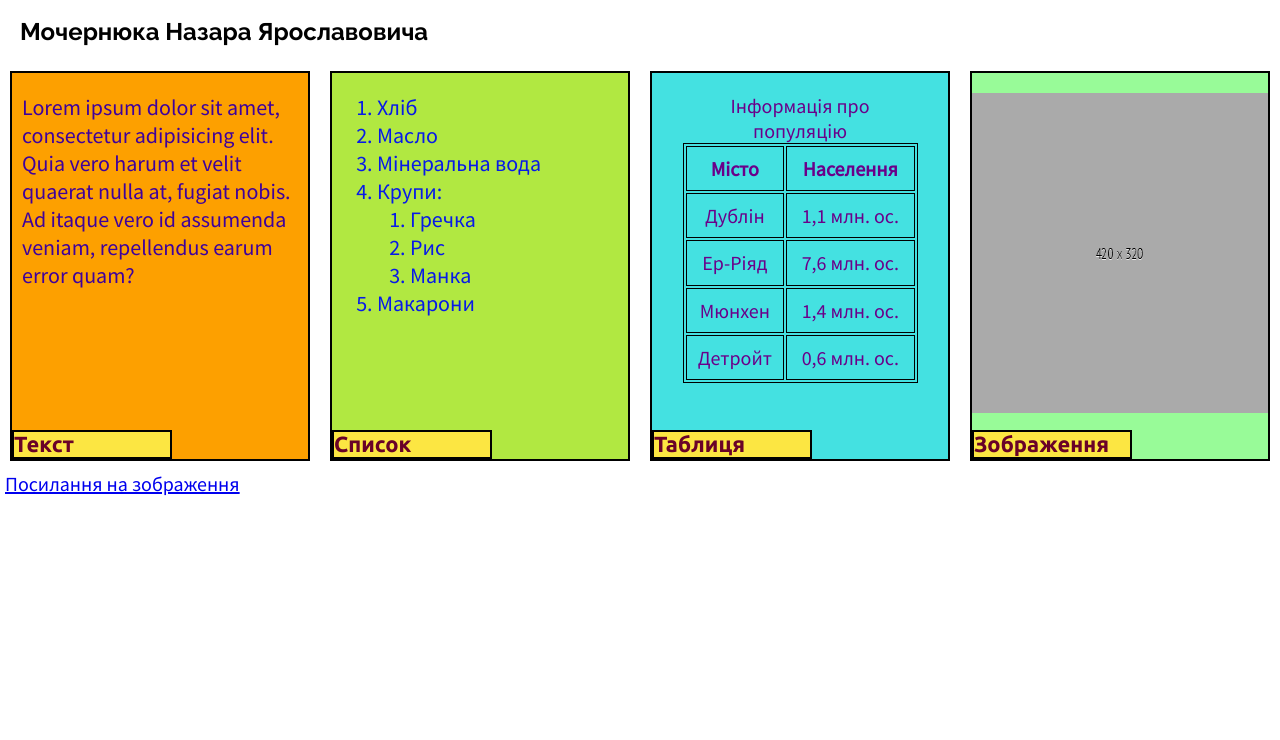
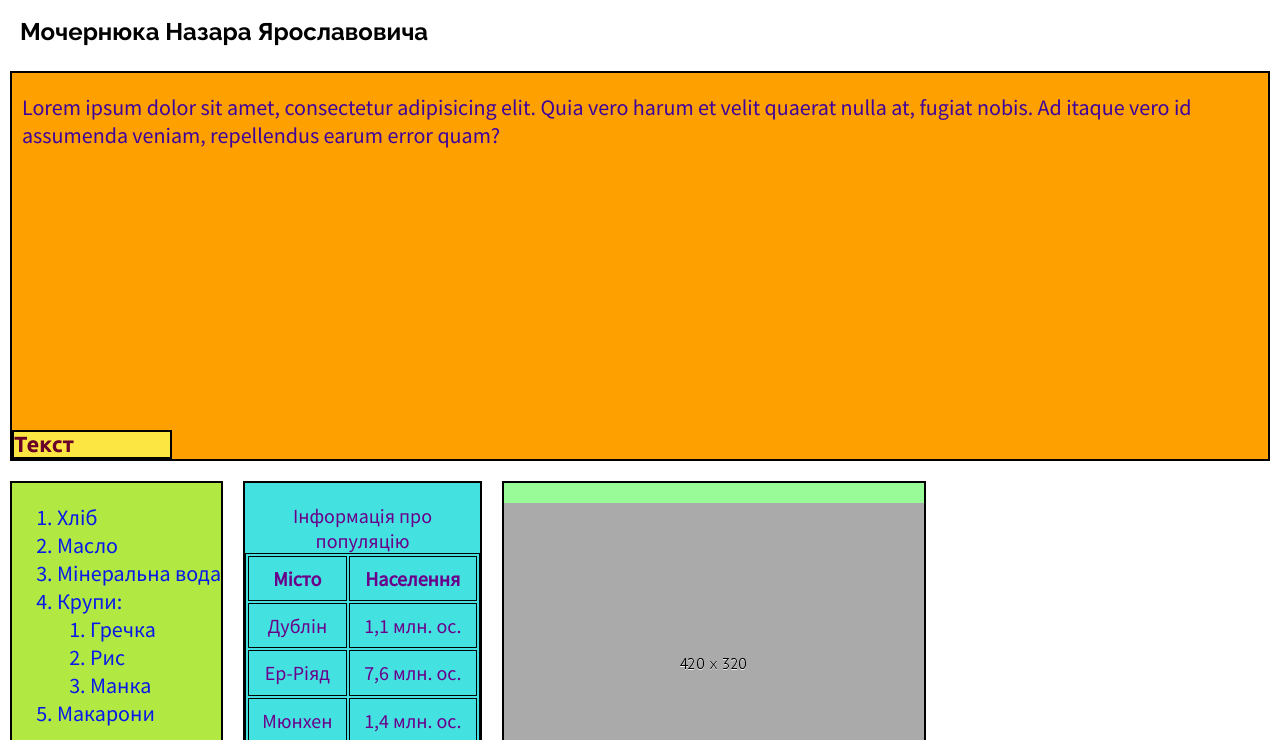
Before and after one commit to nmocherniuk/webdn, a plain HTML site: page DKR/index.html in a window 1280 px wide. Shown: the part 60-800 px from the top of the page. Drawn offline with Linux system fonts and the light colour scheme.

Commit message:
Update index.html

```diff
--- a/DKR/index.html
+++ b/DKR/index.html
@@ -10,7 +10,7 @@
     <h1>Домашня контрольна робота</h1>
     <h2>Мочернюка Назара Ярославовича</h2>
     <div class="container">
-            <div class="col-elg-3 col-lg-4 col-md-6 col-sm-12 minor">
+            <div class="col-xlg-3 col-lg-4 col-md-6 col-sm-12 minor">
                 <div id="firstbox">
                     <div class="heading">
                         <h3>Текст</h3>
@@ -20,7 +20,7 @@
                     </p>
                 </div>
             </div>
-            <div class="col-elg-3 col-lg-4 col-md-6 col-sm-12 minor">
+            <div class="col-xlg-3 col-lg-4 col-md-6 col-sm-12 minor">
                 <div id="secondbox">
                     <div class="heading">
                         <h3>Список</h3>
@@ -40,7 +40,7 @@
                     </ol>
                 </div>
             </div>
-            <div class="col-elg-3 col-lg-4 col-md-6 col-sm-12 minor">
+            <div class="col-xlg-3 col-lg-4 col-md-6 col-sm-12 minor">
                 <div id="thirdbox">
                     <div class="heading">
                         <h3>Таблиця</h3>
@@ -70,7 +70,7 @@
                     </table>
                 </div>
             </div>
-            <div class="col-elg-3 col-lg-12 col-md-6 col-sm-12 minor altminor">
+            <div class="col-xlg-3 col-lg-12 col-md-6 col-sm-12 minor altminor">
                 <div id="fourthbox">
                     <div class="heading">
                         <h3>Зображення</h3>
```
